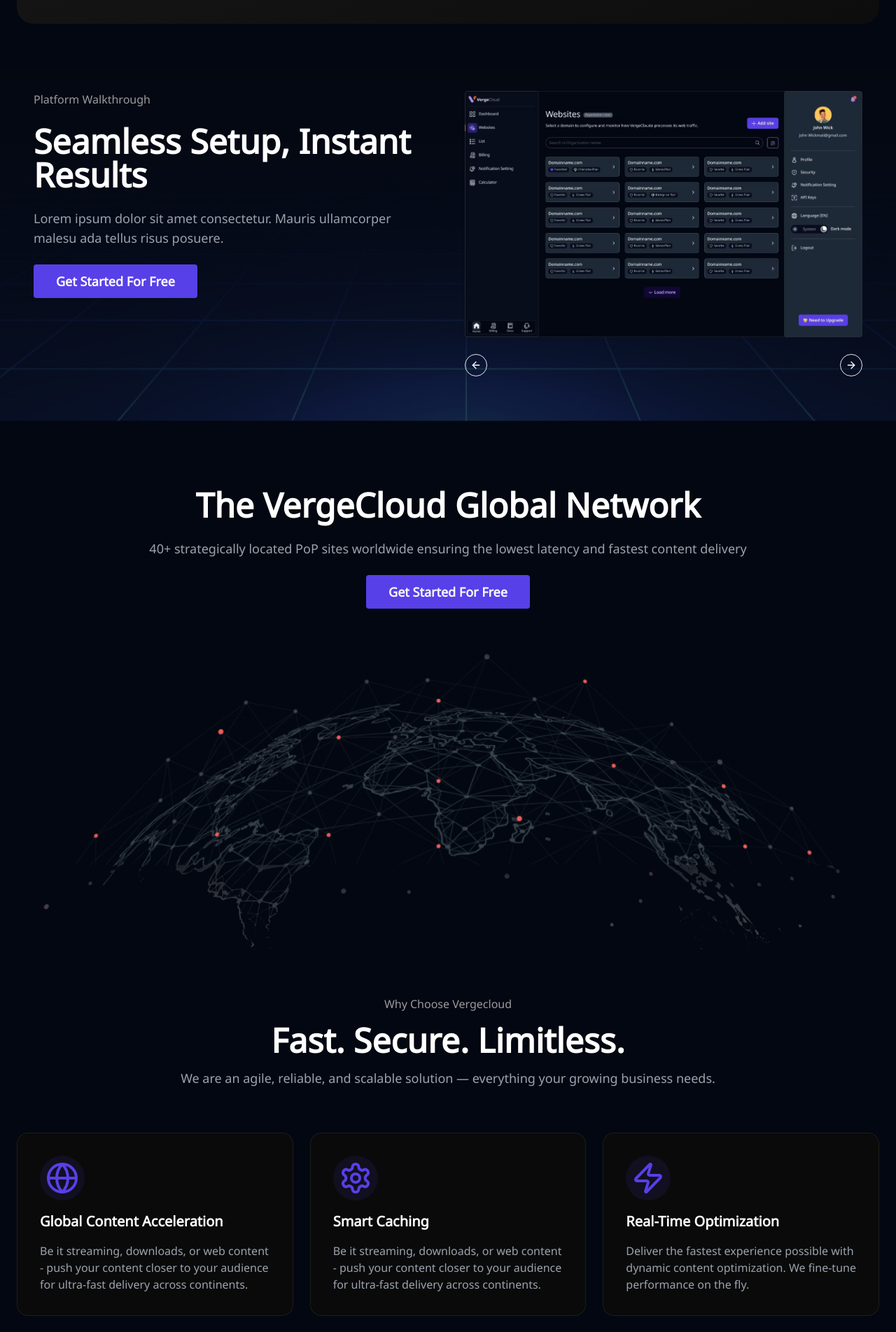
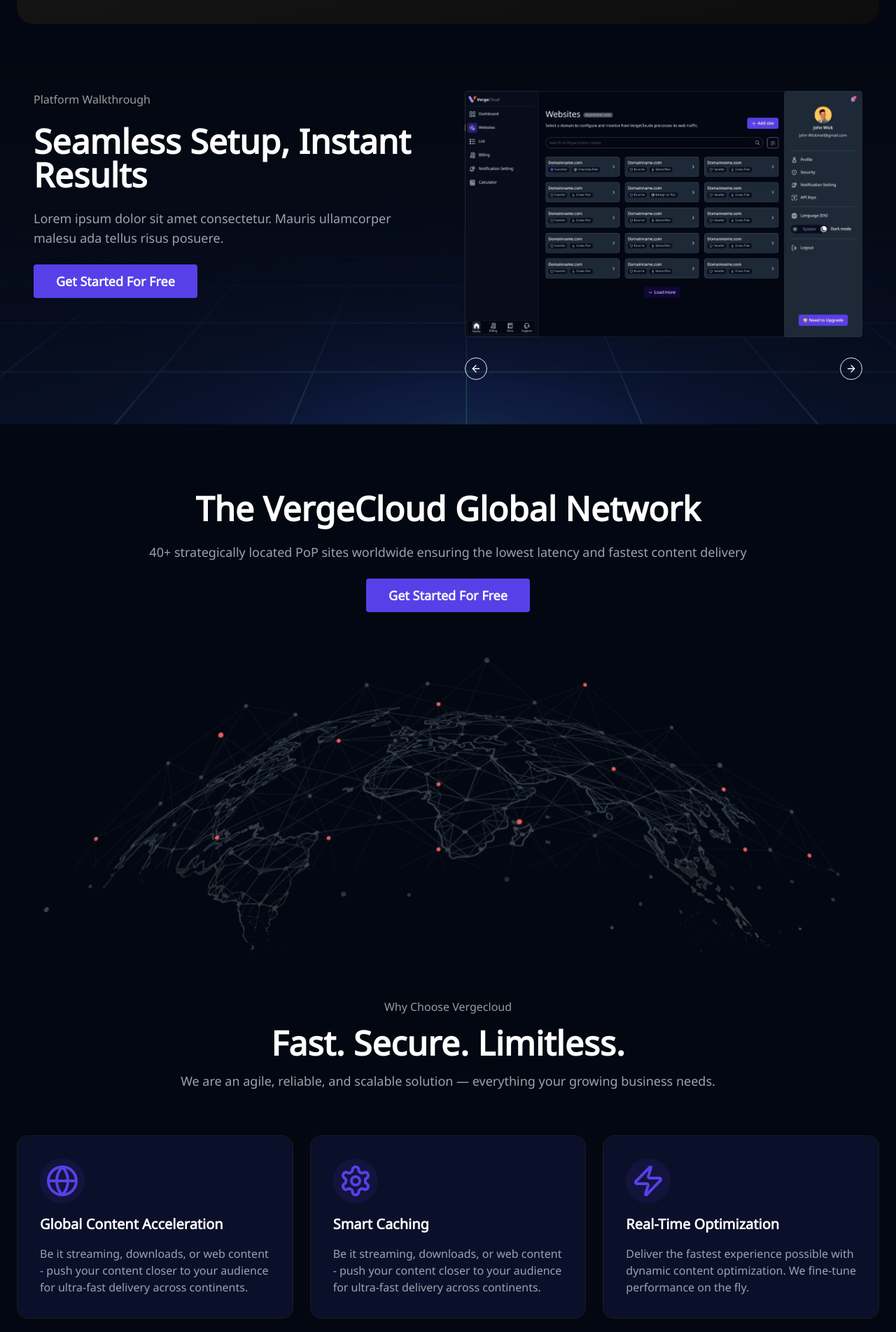
Before and after one commit to varunpandey0502/vergecloud-dark, a Next.js app: page / in a window 1280 px wide. Shown: the part 1240-3144 px from the top of the page at 70% size. Built offline with nearby package versions, Linux system fonts and the light colour scheme.

Commit message:
feat: add images

```diff
--- a/components/walkthrough.tsx
+++ b/components/walkthrough.tsx
@@ -17,7 +17,13 @@
       "Lorem ipsum dolor sit amet consectetur. Mauris ullamcorper malesu ada tellus risus posuere.",
   },
   {
-    image: "/images/walkthrough/feature-1.png",
+    image: "/images/walkthrough/feature-2.jpeg",
+    title: "Seamless Setup",
+    description:
+      "Lorem ipsum dolor sit amet consectetur. Mauris ullamcorper malesu ada tellus risus posuere.",
+  },
+  {
+    image: "/images/walkthrough/feature-3.jpeg",
     title: "Seamless Setup",
     description:
       "Lorem ipsum dolor sit amet consectetur. Mauris ullamcorper malesu ada tellus risus posuere.",
--- a/components/why-choose.tsx
+++ b/components/why-choose.tsx
@@ -66,7 +66,7 @@
               <div className="absolute inset-0 bg-[#FF4D4D] opacity-0 rounded-2xl group-hover:opacity-40 blur-md transition-opacity" />
 
               {/* Content */}
-              <div className="relative bg-[#0A0A0A] rounded-2xl p-8 space-y-4 z-[1]">
+              <div className="relative bg-[#0a102a] rounded-2xl p-8 space-y-4 z-[1]">
                 <div className="w-16 h-16 rounded-full bg-primary/10 flex items-center justify-center text-primary transition-colors group-hover:bg-[#FF4D4D]/20 group-hover:text-[#FF4D4D]">
                   {feature.icon}
                 </div>
```
Also changed, not shown: public/images/walkthrough/feature-2.jpeg (added), public/images/walkthrough/feature-3.jpeg (added).
